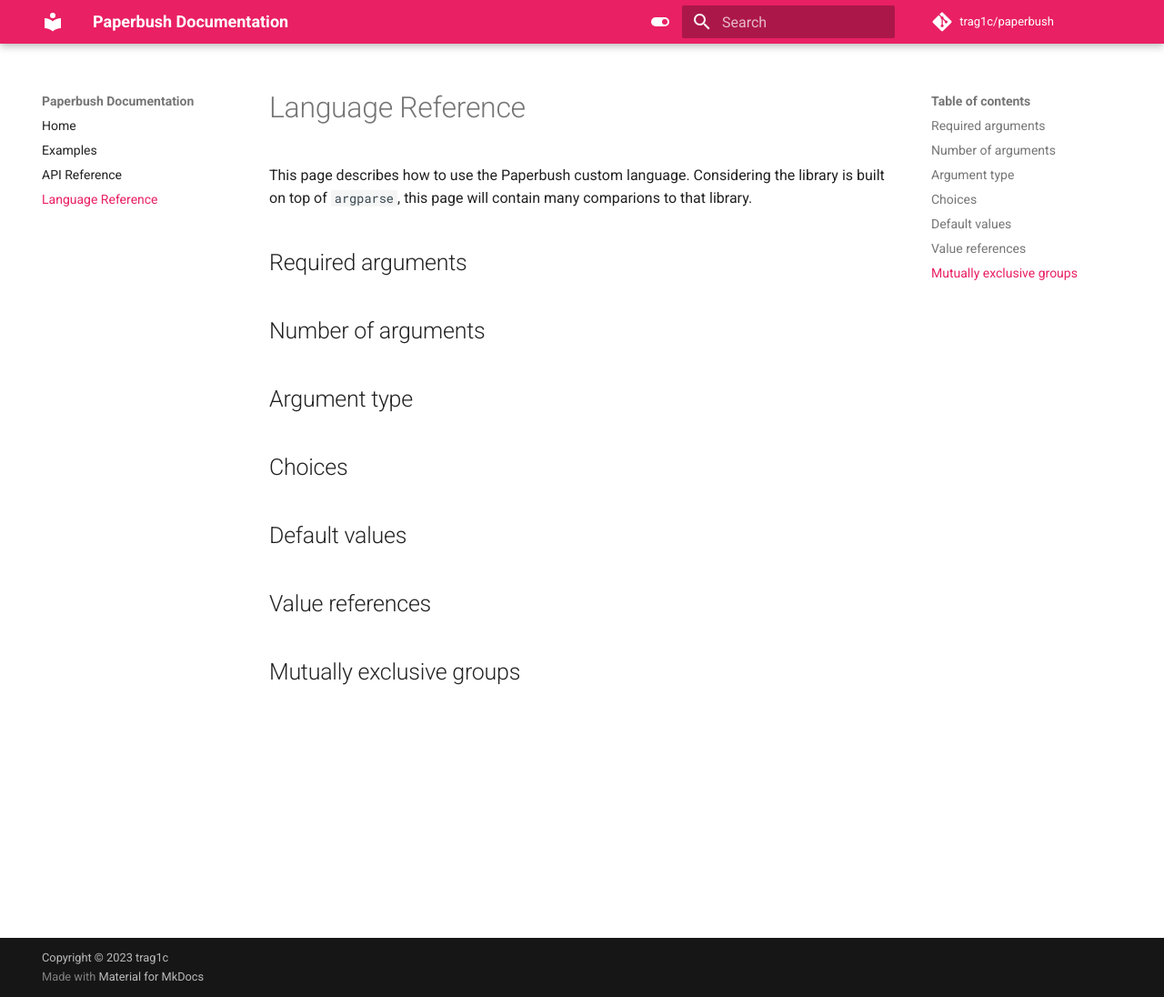
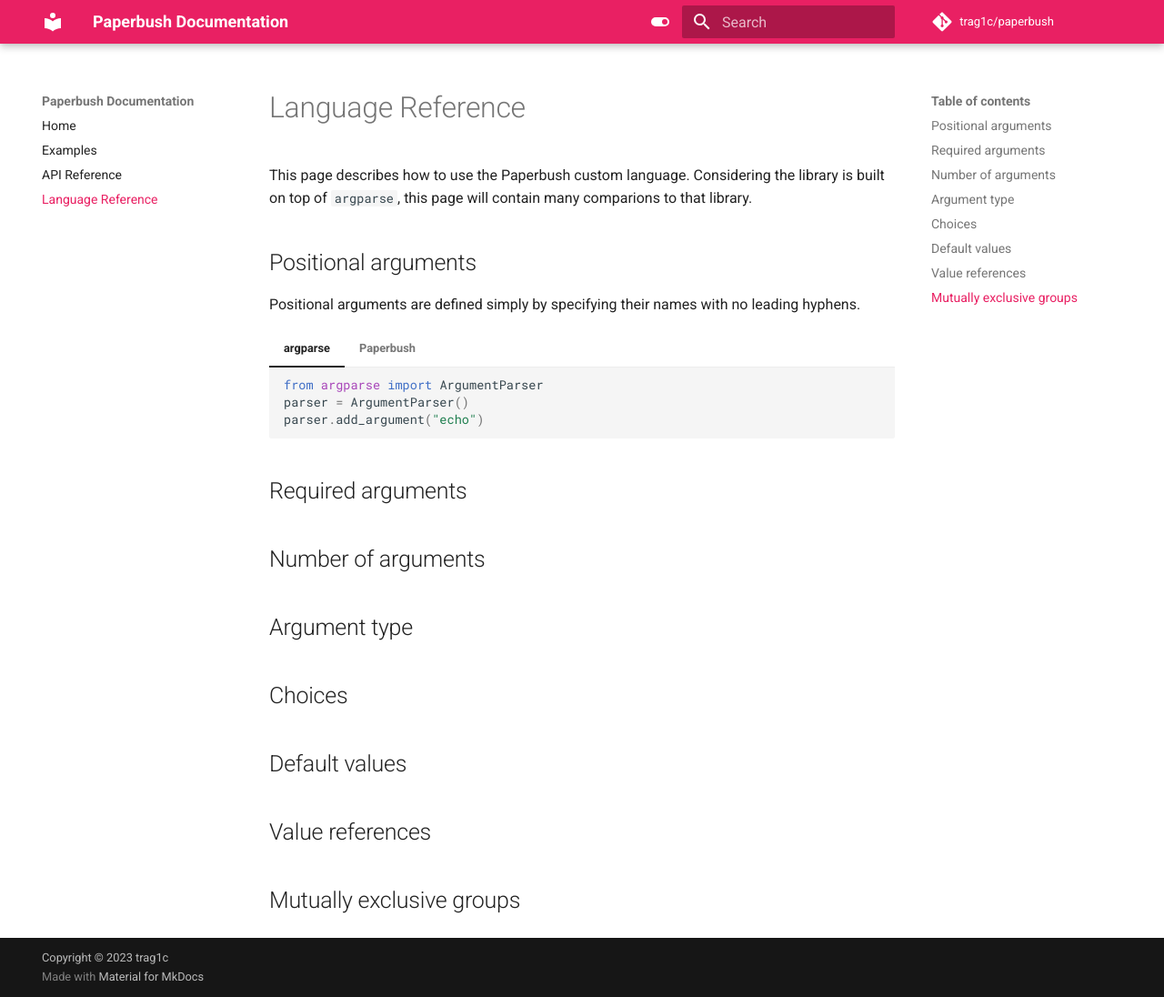
Before and after one commit to trag1c/paperbush, an MkDocs documentation site: the page built from docs/dsl.md, in a window 1280 px wide and 1096 px high. Shown: the whole window at 91% size. Built offline with MkDocs 1.6.1 and Material for MkDocs 9.7.7, drawn with Linux system fonts in a browser that asks for light colours; comment, search, counter and statistics services are not loaded.

Commit message:
Added positional arguments

````diff
--- a/docs/dsl.md
+++ b/docs/dsl.md
@@ -3,6 +3,25 @@
 This page describes how to use the Paperbush custom language. Considering the
 library is built on top of `argparse`, this page will contain many comparions
 to that library.
+
+## Positional arguments
+Positional arguments are defined simply by specifying their names with no
+leading hyphens.
+
+=== "argparse"
+
+    ```py
+    from argparse import ArgumentParser
+    parser = ArgumentParser()
+    parser.add_argument("echo")
+    ```
+
+=== "Paperbush"
+
+    ```py
+    from paperbush import Paperbush
+    parser = Paperbush("echo")
+    ```
 
 ## Required arguments
 ## Number of arguments
````
